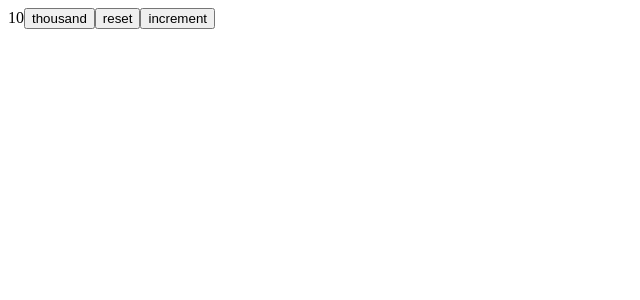
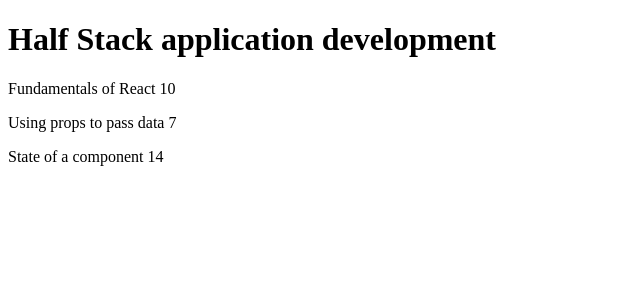
Before and after one commit to apo6677/fullstack_opencourse, a React (Vite) app in the folder part1/courseinfo/: page / in a window 1280 px wide. Shown: the top 300 px of the page, without its empty margins (0-640 px from the left). Built offline with nearby package versions, Linux system fonts and the light colour scheme.

Commit message:
2.1: Course information step 6

```diff
--- a/part1/courseinfo/src/App.jsx
+++ b/part1/courseinfo/src/App.jsx
@@ -1,23 +1,58 @@
-import { useState } from 'react'
+const Header = ({ course_name }) => {
+  return <h1>{course_name}</h1>
+}
 
-const App = () => {
-  const [value, setValue] = useState(10)
+const Part = ({ part }) => {
+  return (
+    <p>
+      {part.name} {part.exercises}
+    </p>
+  )
+}
 
-
-  const setToValue = (newValue) => () => {
-    console.log('value now', newValue)  // print the new value to console
-    setValue(newValue)
-  }
-
+const Content = ({ parts }) => {
   return (
     <div>
-      {value}
-
-      <button onClick={setToValue(1000)}>thousand</button>
-      <button onClick={setToValue(0)}>reset</button>
-      <button onClick={setToValue(value + 1)}>increment</button>
+      {parts.map((part) => (
+        <Part key={part.id} part={part} />
+      ))}
     </div>
   )
 }
 
+const Course = ({ course }) => {
+  return (
+    <div>
+      <Header course_name={course.name} />
+      <Content parts={course.parts} />
+    </div>
+  )
+}
+
+const App = () => {
+  const course = {
+    id: 1,
+    name: 'Half Stack application development',
+    parts: [
+      {
+        name: 'Fundamentals of React',
+        exercises: 10,
+        id: 1
+      },
+      {
+        name: 'Using props to pass data',
+        exercises: 7,
+        id: 2
+      },
+      {
+        name: 'State of a component',
+        exercises: 14,
+        id: 3
+      }
+    ]
+  }
+
+  return <Course course={course} />
+}
+
 export default App
```
